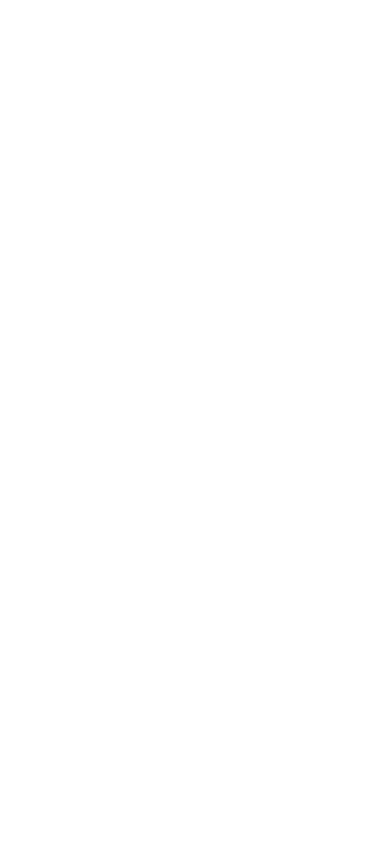
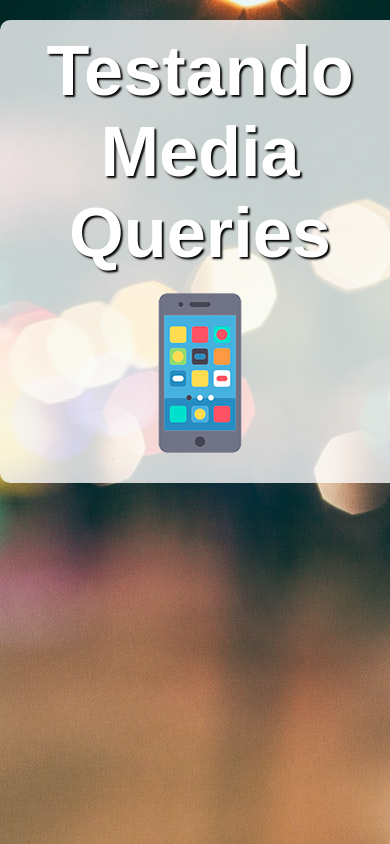
Before and after one commit to RiKelsey/html-css, a plain HTML site: page exercicios2/ex23/mq004/index.html in a window 390 px wide. Drawn offline with Linux system fonts and the light colour scheme.

Commit message:
Criado versão First Mobile

```diff
--- /dev/null
+++ b/exercicios2/ex23/mq004/estilos/media-query.css
@@ -0,0 +1,3 @@
+@charset "UTF-8";
+
+/* Versão  */
--- /dev/null
+++ b/exercicios2/ex23/mq004/estilos/style.css
@@ -0,0 +1,46 @@
+@charset "UTF-8";
+
+/* Versão Mobile First */
+
+* {
+    font-family: Arial, Helvetica, sans-serif;
+    font-size: 1.3em;
+    margin: 0px;
+    padding: 0px;
+    box-sizing: border-box;
+}
+
+html {
+    height: 100vh;
+}
+
+body {
+    background: black url(../imagens/back-phone.jpg);
+}
+
+main {
+    background-color: rgba(255, 255, 255, 0.781);
+    width: 400px;
+    margin: auto;
+    margin-top: 20px;
+    border-radius: 10px;
+    padding: 10px;
+}
+
+h1 {
+    text-align: center;
+    color: white;
+    font-size: 2em;
+    text-shadow: 2px 2px 2px black;
+}
+
+img {
+    display: block;
+    margin: auto;
+}
+
+img#phone { display: block;}
+img#tablet { display: none;}
+img#print { display: none}
+img#pc { display:none}
+img#tv { display: none}
--- a/exercicios2/ex23/mq004/index.html
+++ b/exercicios2/ex23/mq004/index.html
@@ -4,8 +4,17 @@
     <meta charset="UTF-8">
     <meta name="viewport" content="width=device-width, initial-scale=1.0">
     <title>Media Query</title>
+    <link rel="stylesheet" href="estilos/style.css">
+    <link rel="stylesheet" href="estilos/media-query.css">
 </head>
 <body>
-
+    <main>
+        <h1>Testando Media Queries</h1>
+        <img id="phone" src="imagens/icon-phone.png" alt="Acessando via smartphone">
+        <img id="tablet" src="imagens/icon-tablet.png" alt="Acessando via Tablet">
+        <img id="print" src="imagens/icon-print.png" alt="Versão para impressão">
+        <img id="pc" src="imagens/icon-pc.png" alt="Versão para desktop">
+        <img id="tv" src="imagens/icon-tv.png" alt="Versão para TV">
+    </main>
 </body>
 </html>
```
